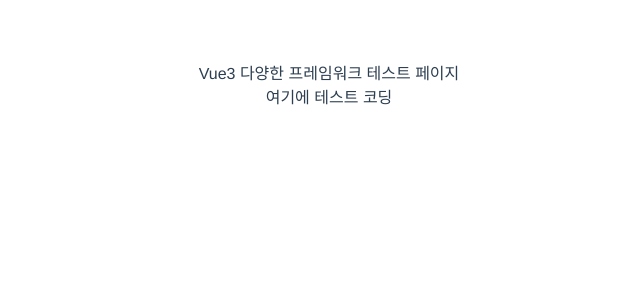
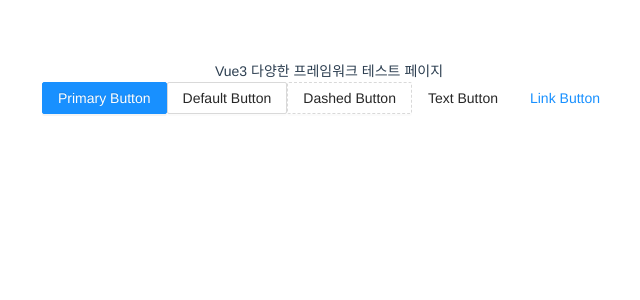
Before and after one commit to Jeong-jae/vueFramework, a Vue app in the folder vue_framework/: page / in a window 1280 px wide. Shown: the top 300 px of the page, without its empty margins (311-951 px from the left). Built offline with nearby package versions, Linux system fonts and the light colour scheme.

Commit message:
[AntDesignVue] 기본 설정 완료

```diff
--- a/vue_framework/package.json
+++ b/vue_framework/package.json
@@ -8,6 +8,7 @@
     "lint": "vue-cli-service lint"
   },
   "dependencies": {
+    "ant-design-vue": "^2.2.8",
     "core-js": "^3.6.5",
     "vue": "^3.0.0"
   },
--- a/vue_framework/src/components/testComponent.vue
+++ b/vue_framework/src/components/testComponent.vue
@@ -1,5 +1,11 @@
 <template>
-	<div>여기에 테스트 코딩</div>
+	<div>
+		<a-button type="primary">Primary Button</a-button>
+		<a-button>Default Button</a-button>
+		<a-button type="dashed">Dashed Button</a-button>
+		<a-button type="text">Text Button</a-button>
+		<a-button type="link">Link Button</a-button>
+	</div>
 </template>
 
 <script>
```
Also changed, not shown: vue_framework/src/main.js (+7 -1 lines), 1 other file (tests, documents, lock files or other folders).
